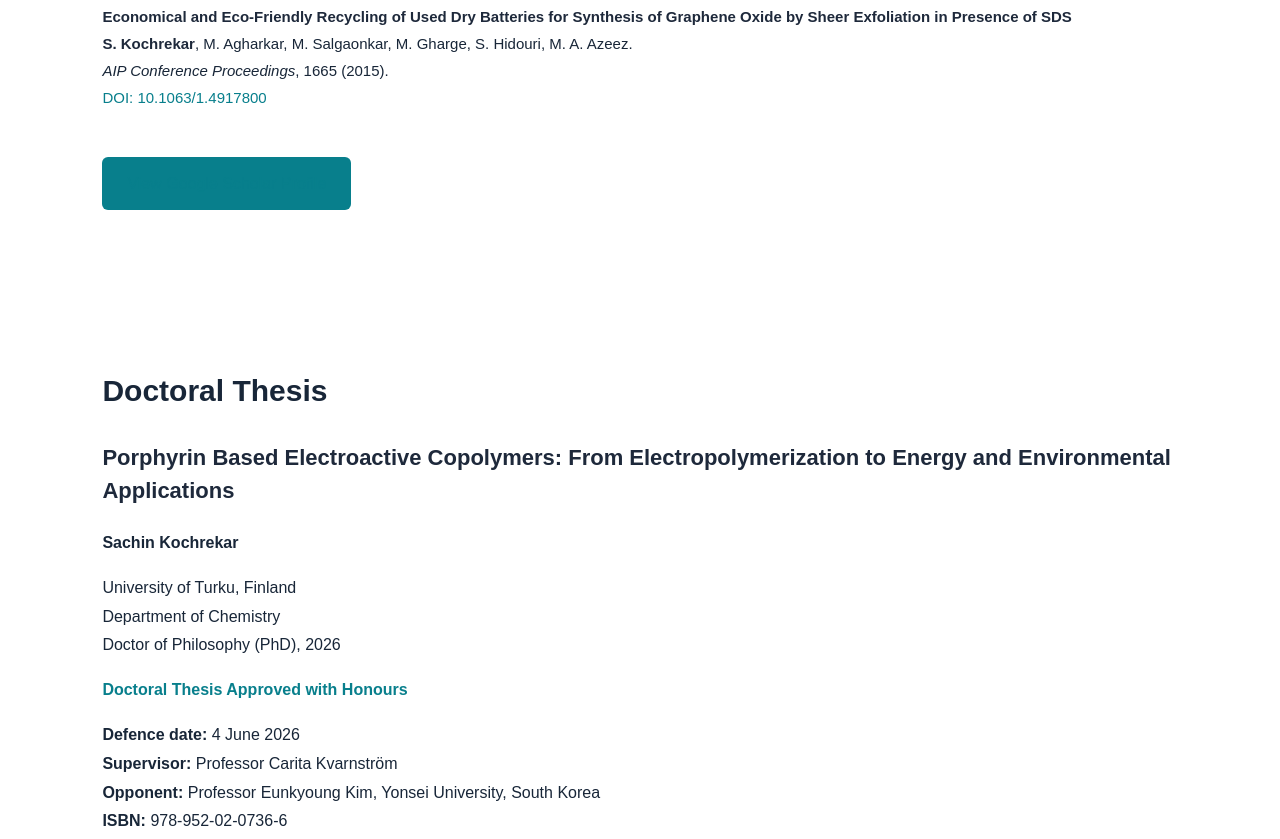
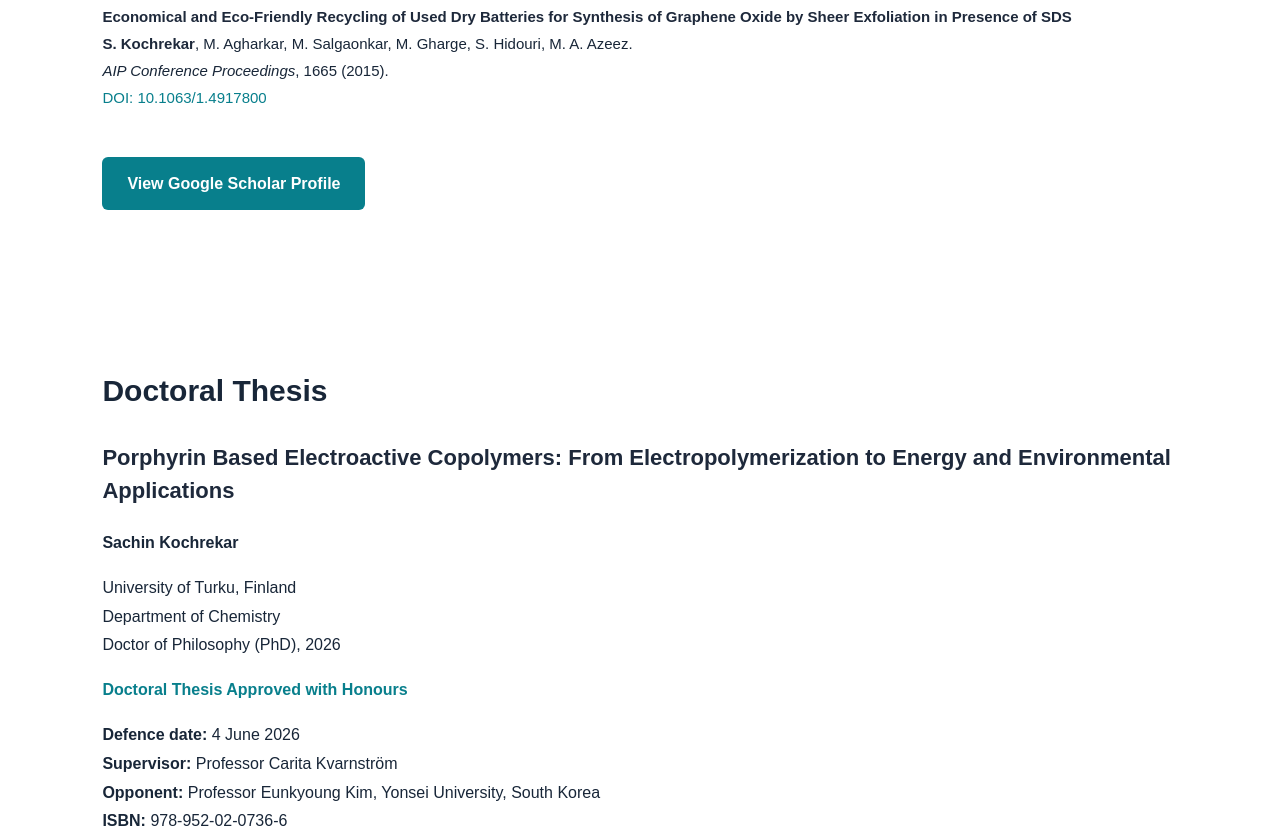
Before and after one commit to sachinkochrekar/sachinkochrekar.github.io, a plain HTML site: page index.html in a window 1280 px wide. Shown: the part 3467-4306 px from the top of the page. Drawn offline with Linux system fonts and the light colour scheme.

Commit message:
Fix publication and thesis button text visibility

```diff
--- a/index.html
+++ b/index.html
@@ -168,6 +168,21 @@
       text-decoration: underline;
     }
 
+
+    #publications a.button,
+    #thesis a.button {
+      color: #ffffff;
+      background-color: #087f8c;
+      font-weight: 600;
+      text-decoration: none;
+    }
+
+    #publications a.button:hover,
+    #thesis a.button:hover {
+      background-color: #065e68;
+      color: #ffffff;
+      text-decoration: none;
+    }
 
   </style>
 </head>
```
